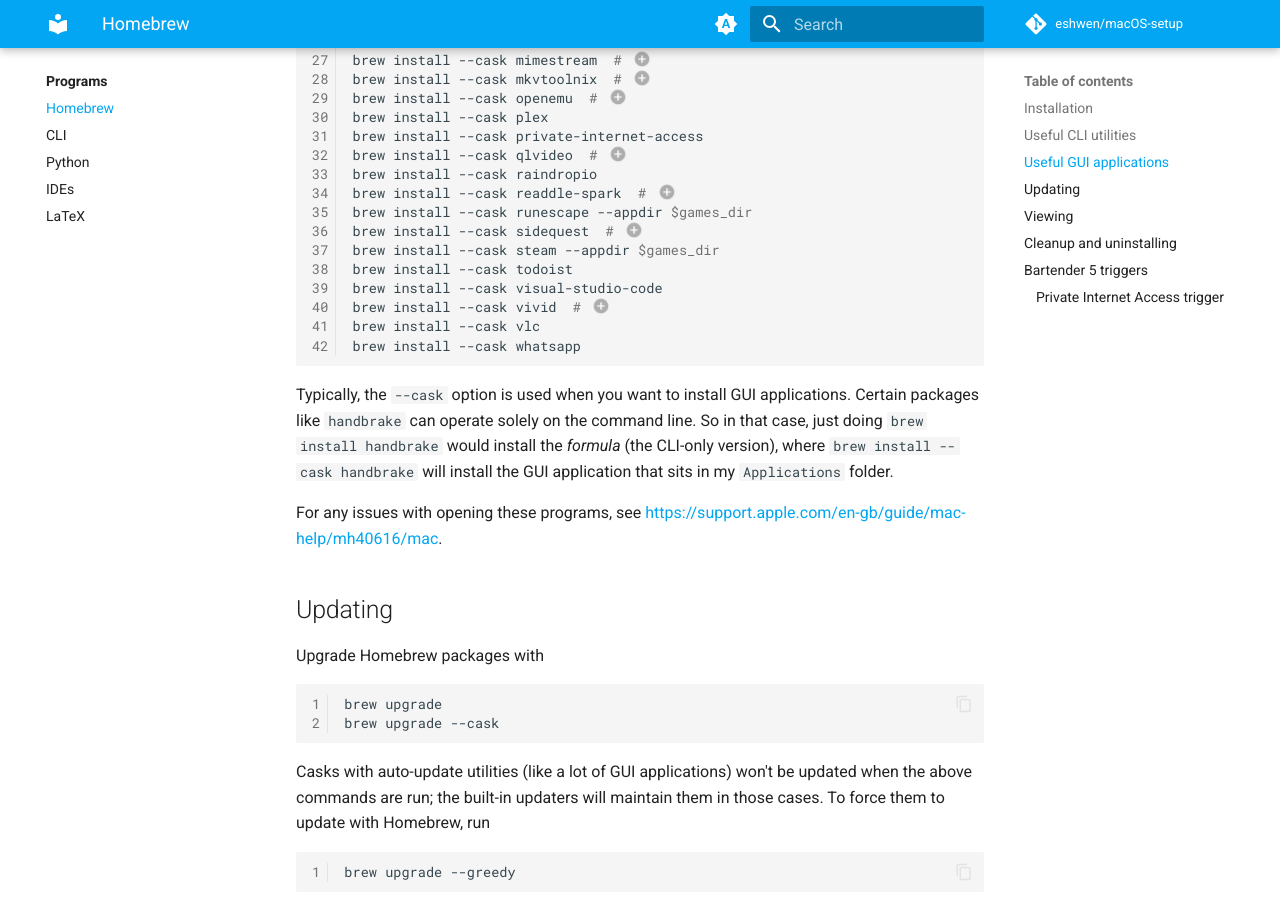
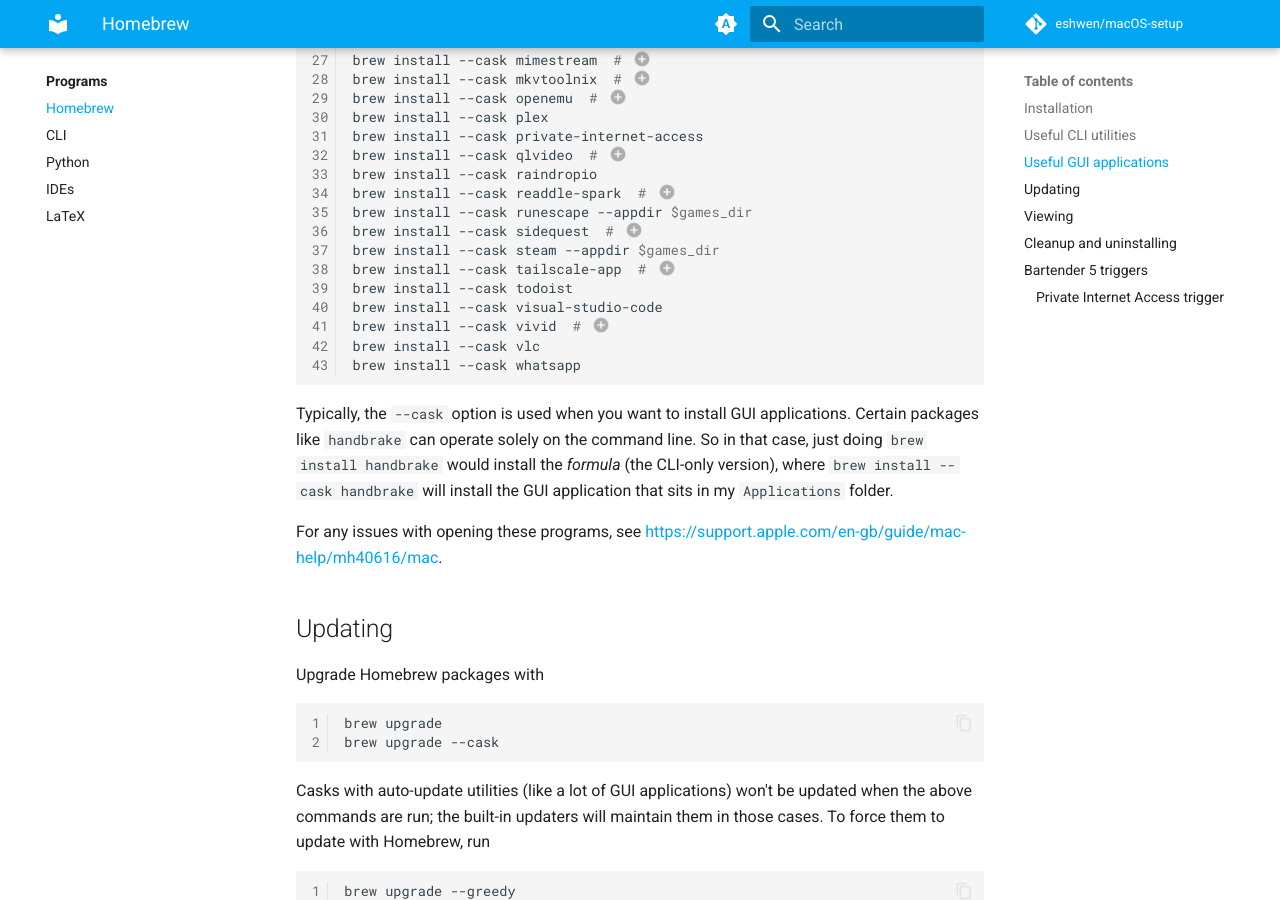
Before and after one commit to eshwen/macOS-setup, an MkDocs documentation site: the page built from docs/programs/homebrew.md, in a window 1280 px wide and 900 px high, scrolled down 1494 px. Built offline with MkDocs 1.6.1 and Material for MkDocs 9.7.7, drawn with Linux system fonts in a browser that asks for light colours; comment, search, counter and statistics services are not loaded; the version menu is left out.

Commit message:
Add Tailscale app to Homebrew installation list
Added Tailscale app installation command and its description.

```diff
--- a/docs/programs/homebrew.md
+++ b/docs/programs/homebrew.md
@@ -87,6 +87,7 @@
 brew install --cask runescape --appdir $games_dir
 brew install --cask sidequest  # (17)
 brew install --cask steam --appdir $games_dir
+brew install --cask tailscale-app  # (19)
 brew install --cask todoist
 brew install --cask visual-studio-code
 brew install --cask vivid  # (18)
```
Also changed, not shown: other parts of docs/programs/homebrew.md (+1 -0 lines).
